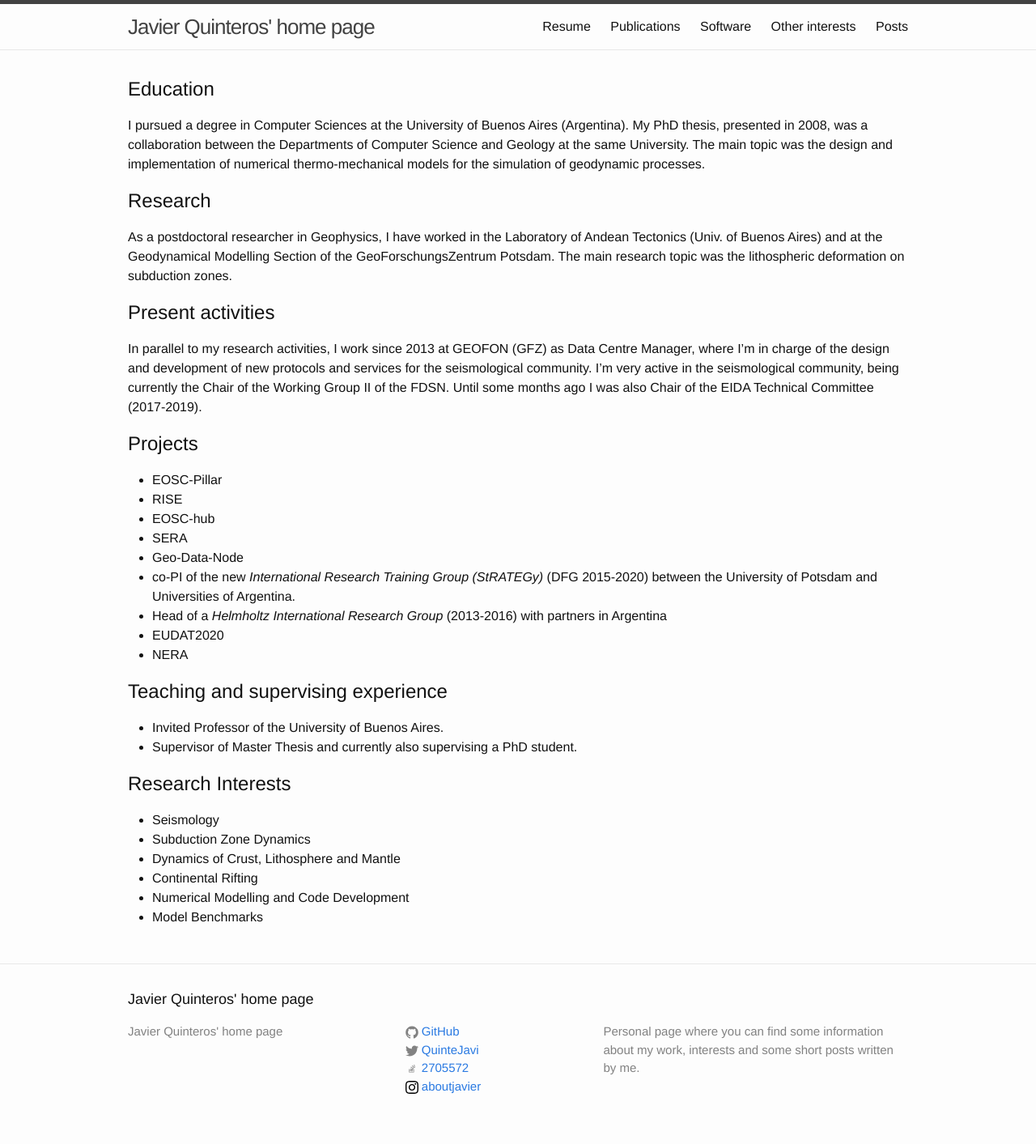
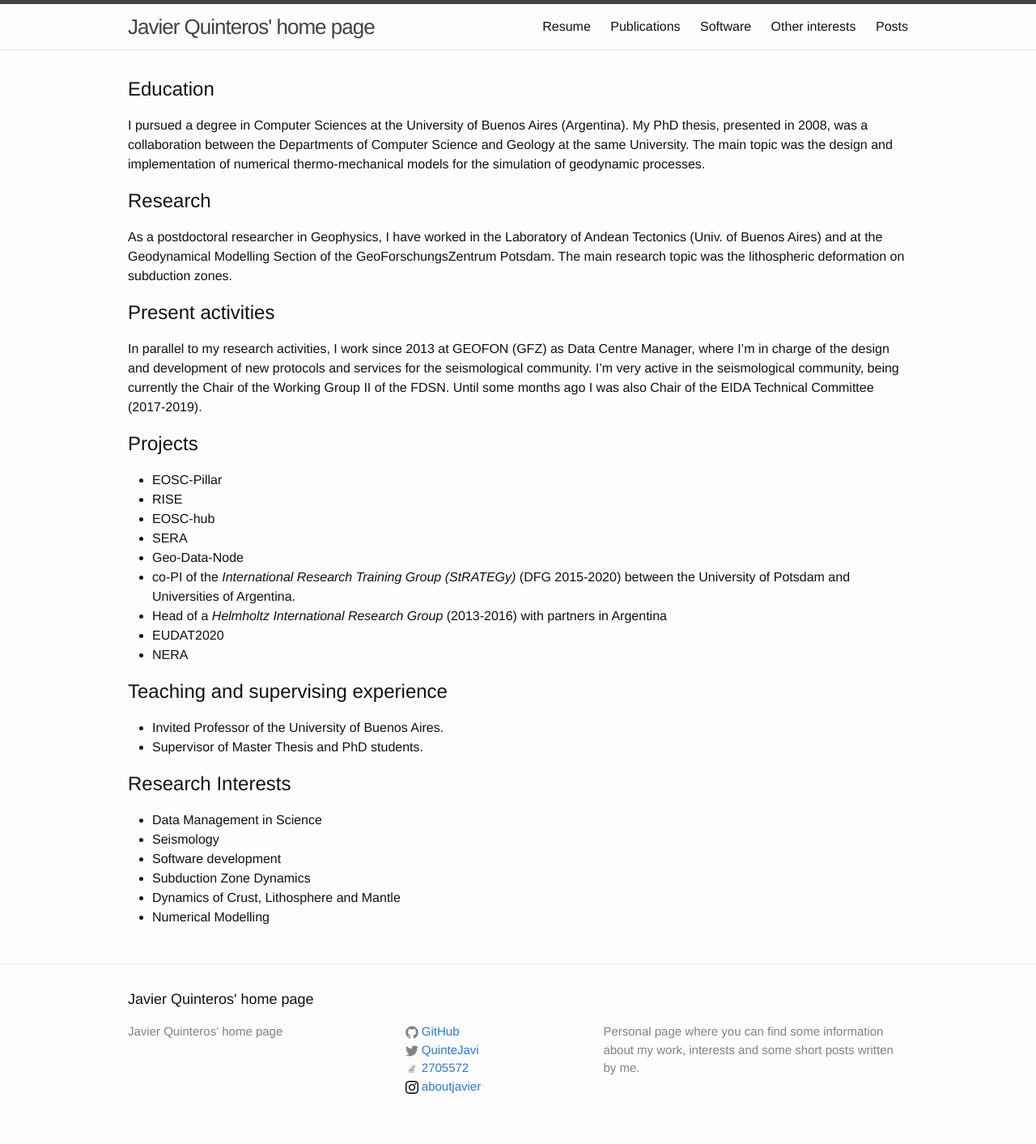
Before and after one commit to javiquinte/javiquinte.github.io, a Jekyll site: the page built from 2-resume.md, in a window 1280 px wide. Shown: the whole page at 81% size. Built offline with Jekyll 4.4.1, drawn with Linux system fonts in a browser that asks for light colours.

Commit message:
Minor general updates

```diff
--- a/2-resume.md
+++ b/2-resume.md
@@ -35,7 +35,7 @@ Projects
 * EOSC-hub
 * SERA
 * Geo-Data-Node
-* co-PI of the new *International Research Training Group (StRATEGy)* (DFG 2015-2020) between the University of
+* co-PI of the *International Research Training Group (StRATEGy)* (DFG 2015-2020) between the University of
 Potsdam and Universities of Argentina.
 * Head of a *Helmholtz International Research Group* (2013-2016) with partners in
 Argentina
@@ -45,13 +45,13 @@ Argentina
 Teaching and supervising experience
 -----------------------------------
 * Invited Professor of the University of Buenos Aires.
-* Supervisor of Master Thesis and currently also supervising a PhD student.
+* Supervisor of Master Thesis and PhD students.
 
 Research Interests
 ------------------
+* Data Management in Science
 * Seismology
+* Software development
 * Subduction Zone Dynamics
 * Dynamics of Crust, Lithosphere and Mantle
-* Continental Rifting
-* Numerical Modelling and Code Development
-* Model Benchmarks
+* Numerical Modelling
```
